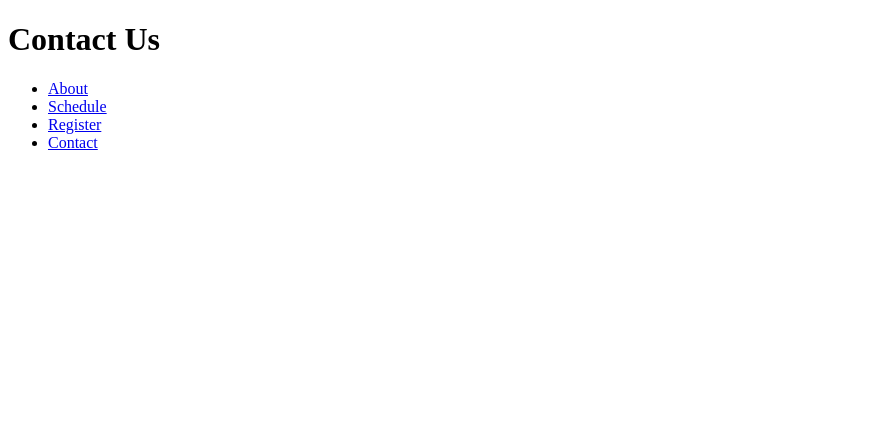
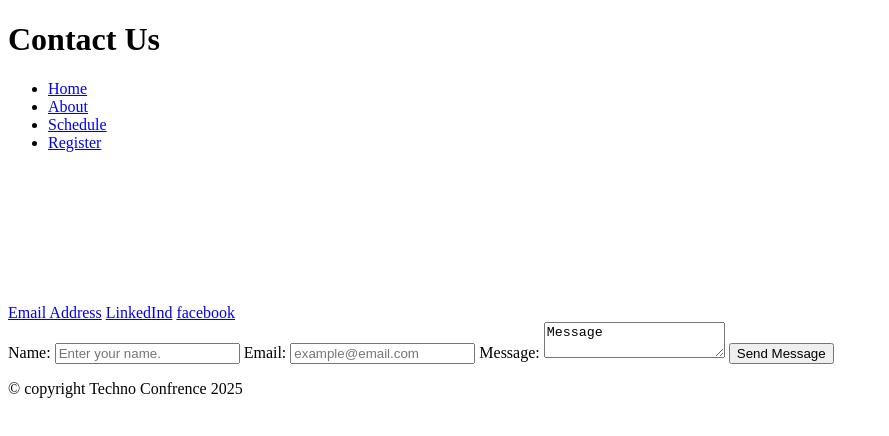
Before and after one commit to alindafortunate/TechCon_HTML, a plain HTML site: page techcon_website/contact.html in a window 1280 px wide. Shown: the whole page, without its empty margins (0-889 px from the left). Drawn offline with Linux system fonts and the light colour scheme.

Commit message:
Commit for the contact.html file.

```diff
--- a/techcon_website/contact.html
+++ b/techcon_website/contact.html
@@ -11,16 +11,39 @@
     <header>
         <h1>Contact Us</h1>
     </header>
+
     <nav>
-        <nav>
-            <ul>
-                <li><a href="#About">About</a></li>
-                <li><a href="#Schedule">Schedule</a></li>
-                <li><a href="#Register">Register</a></li>
-                <li><a href="#Contact">Contact</a></li>
-            </ul>
-        </nav>
+        <ul>
+            <li><a href="#Home">Home</a></li>
+            <li><a href="#About">About</a></li>
+            <li><a href="#Schedule">Schedule</a></li>
+            <li><a href="#Register">Register</a></li>
+
+        </ul>
     </nav>
+    <main>
+        <a href="mailto:email@example.com">Email Address</a>
+        <a href="#linkedin" target="_blank">LinkedInd</a>
+        <a href="#facebook" target="_blank">facebook</a>
+
+        <iframe src="" frameborder="0">
+
+        </iframe>
+
+        <form action="" method="post">
+            <label for="name">Name:</label>
+            <input type="text" id="name" name="name" placeholder="Enter your name.">
+            <label for="email">Email:</label>
+            <input type="email" name="email" id="email" placeholder="example@email.com">
+            <label for="message">Message:</label>
+            <textarea name="message" id="message">Message</textarea>
+            <button type="submit">Send Message</button>
+        </form>
+    </main>
+    <footer>
+        <p>&copy; copyright Techno Confrence 2025</p>
+    </footer>
+
 
 </body>
 
```
